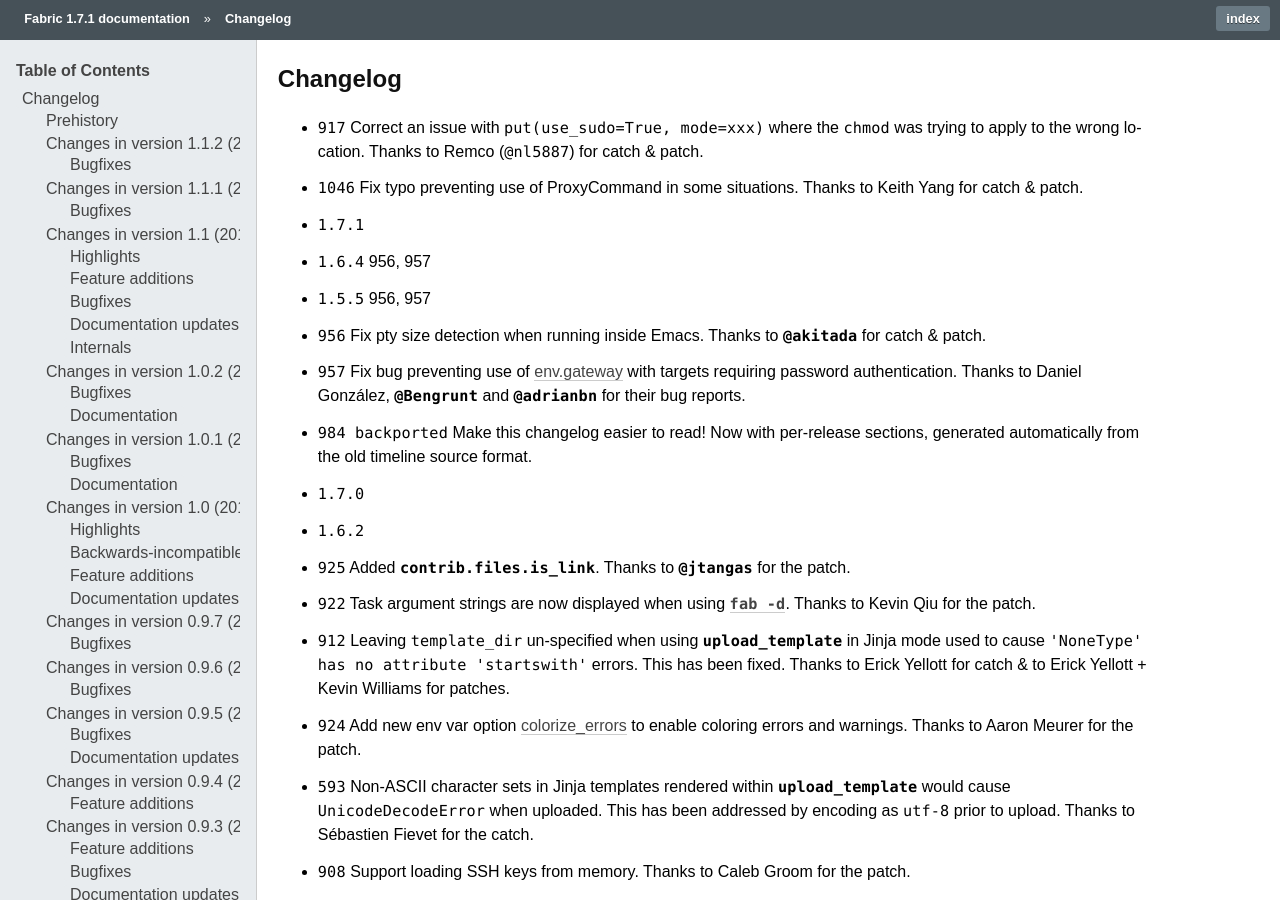
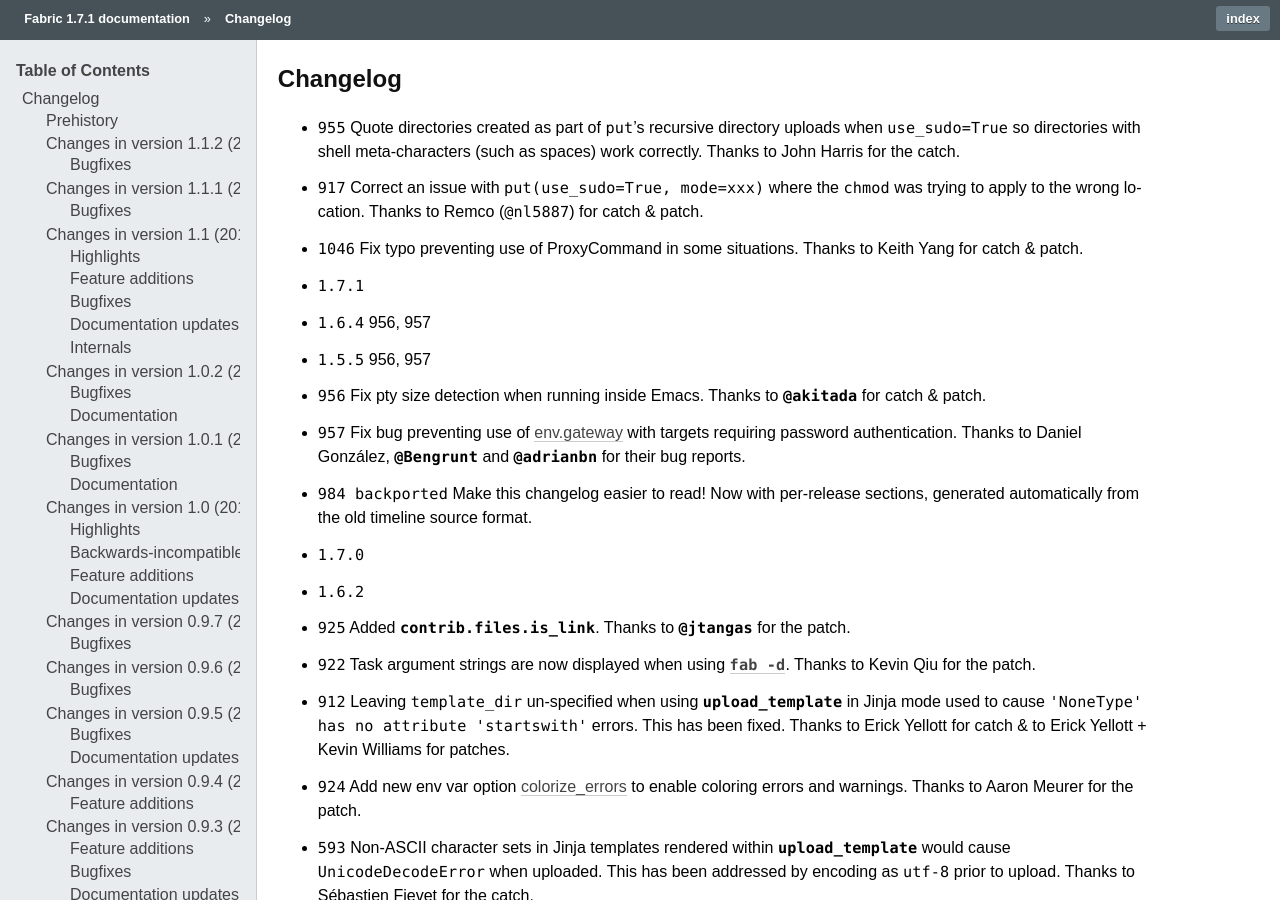
Before and after one commit to fabric/fabric, a Sphinx documentation site: the page built from docs/changelog.rst, in a window 1280 px wide and 900 px high. Built offline with Sphinx 7.4.7, drawn with Linux system fonts in a browser that asks for light colours; cross-references to code outside the pages are shown as plain code.

Commit message:
Apply space escaping to sudo'd put() mkdir.
Fixes #955

```diff
--- a/docs/changelog.rst
+++ b/docs/changelog.rst
@@ -4,6 +4,9 @@
 Changelog
 =========
 
+* :bug:`955` Quote directories created as part of ``put``'s recursive directory
+  uploads when ``use_sudo=True`` so directories with shell meta-characters
+  (such as spaces) work correctly. Thanks to John Harris for the catch.
 * :bug:`917` Correct an issue with ``put(use_sudo=True, mode=xxx)`` where the
   ``chmod`` was trying to apply to the wrong location. Thanks to Remco
   (``@nl5887``) for catch & patch.
```
Also changed, not shown: 1 other file.
